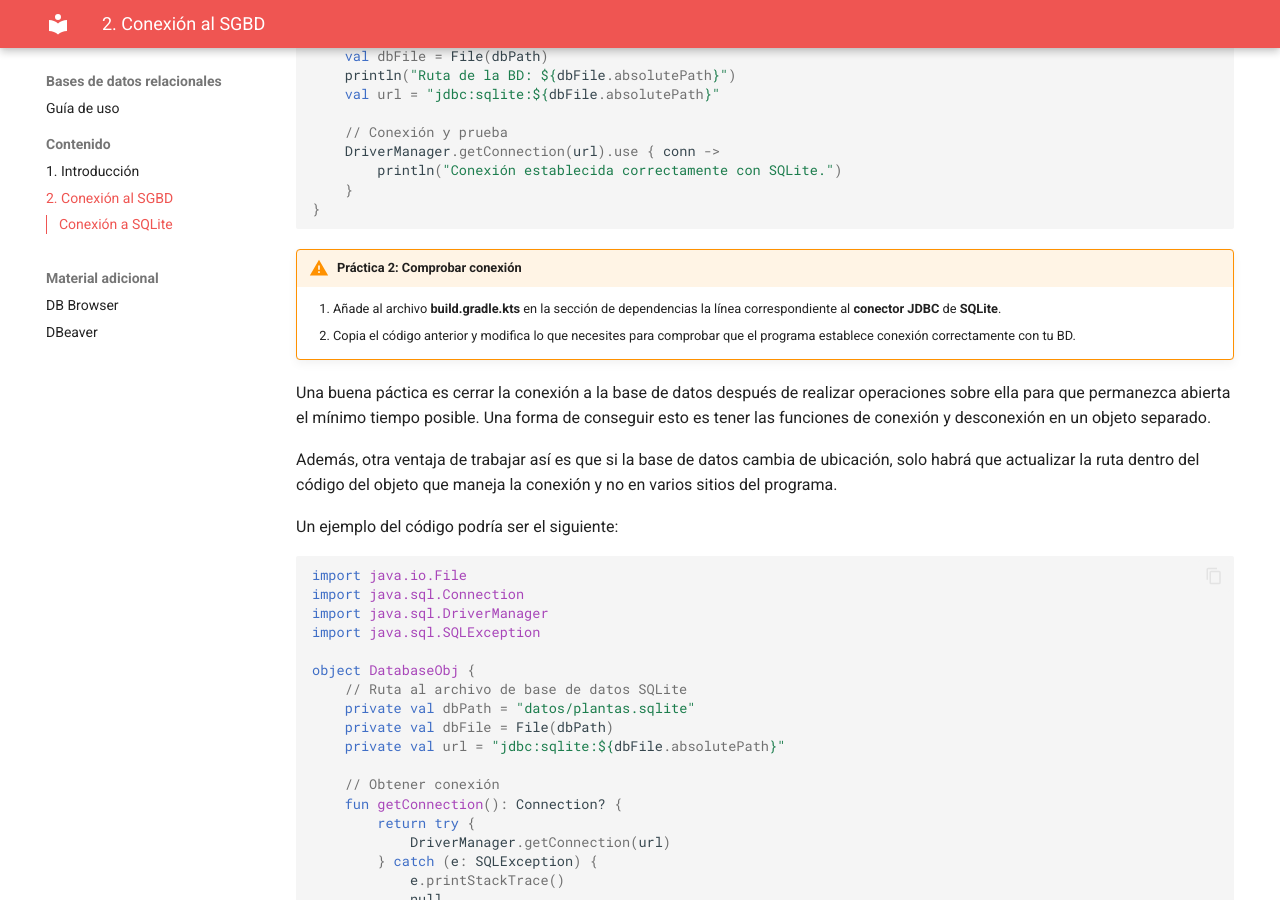
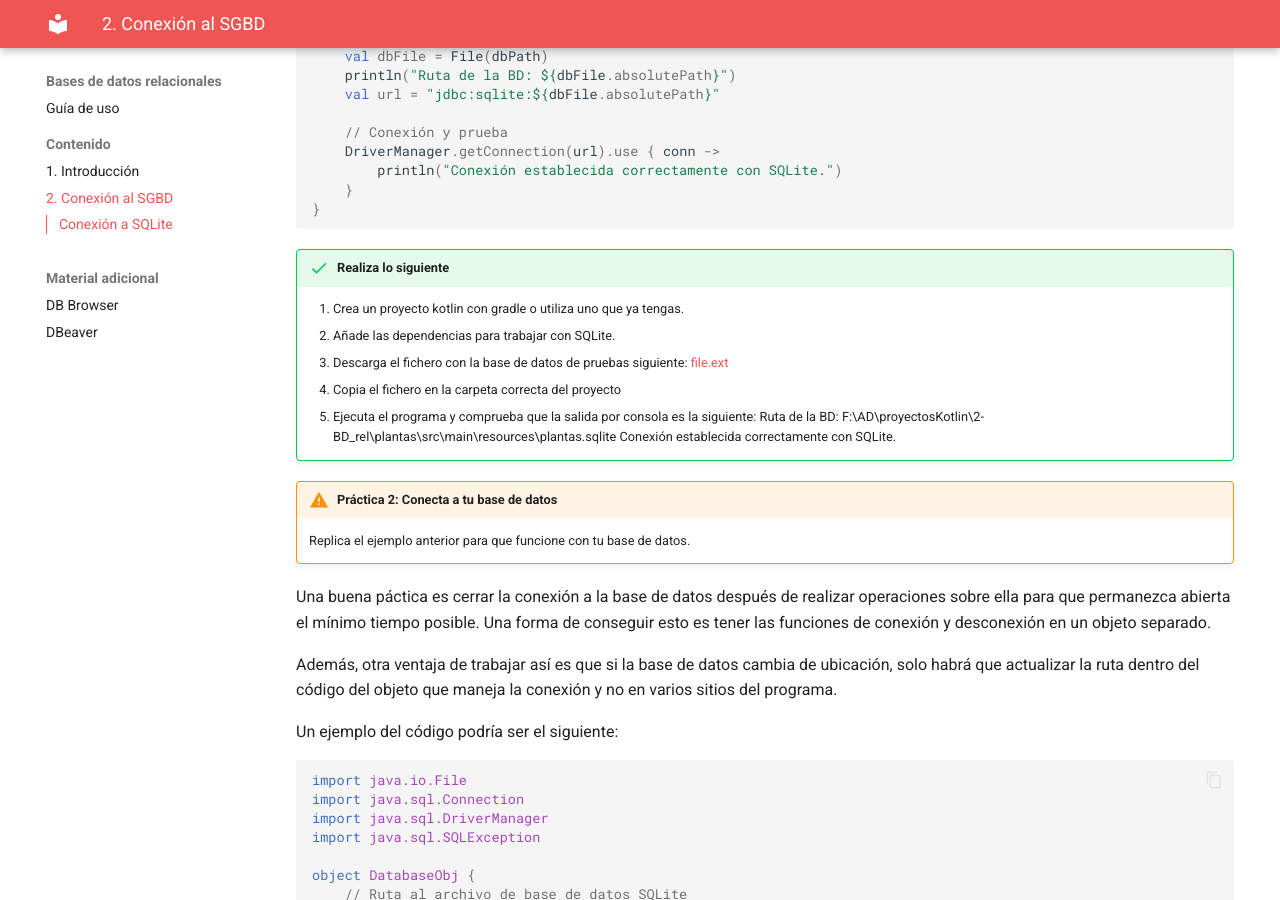
Before and after one commit to bpaterna/AD_BD_REL, an MkDocs documentation site: the page built from docs/2_conexiones.md, in a window 1280 px wide and 900 px high, scrolled down 3277 px. Built offline with MkDocs 1.6.1 and Material for MkDocs 9.7.7, drawn with Linux system fonts in a browser that asks for light colours.

Commit message:
Update 2_conexiones.md

````diff
--- a/docs/2_conexiones.md
+++ b/docs/2_conexiones.md
@@ -110,10 +110,19 @@ fun main() {
 }
 ```
 
+!!! success "Realiza lo siguiente"
+    1. Crea un proyecto kotlin con gradle o utiliza uno que ya tengas.
+    2. Añade las dependencias para trabajar con SQLite.
+    3. Descarga el fichero con la base de datos de pruebas siguiente:
+    [file.ext](material/plantas.sqlite){:download}
+    4. Copia el fichero en la carpeta correcta del proyecto
+    5. Ejecuta el programa y comprueba que la salida por consola es la siguiente:
+        Ruta de la BD: F:\AD\proyectosKotlin\2-BD_rel\plantas\src\main\resources\plantas.sqlite
+        Conexión establecida correctamente con SQLite.
 
-!!! warning "Práctica 2: Comprobar conexión"
-    1. Añade al archivo **build.gradle.kts** en la sección de dependencias la línea correspondiente al **conector JDBC** de **SQLite**.
-    2. Copia el código anterior y modifica lo que necesites para comprobar que el programa establece conexión correctamente con tu BD.
+
+!!! warning "Práctica 2: Conecta a tu base de datos"
+    Replica el ejemplo anterior para que funcione con tu base de datos.
 
 
 Una buena páctica es cerrar la conexión a la base de datos después de realizar operaciones sobre ella para que permanezca abierta el mínimo tiempo posible. Una forma de conseguir esto es tener las funciones de conexión y desconexión en un objeto separado.
````
